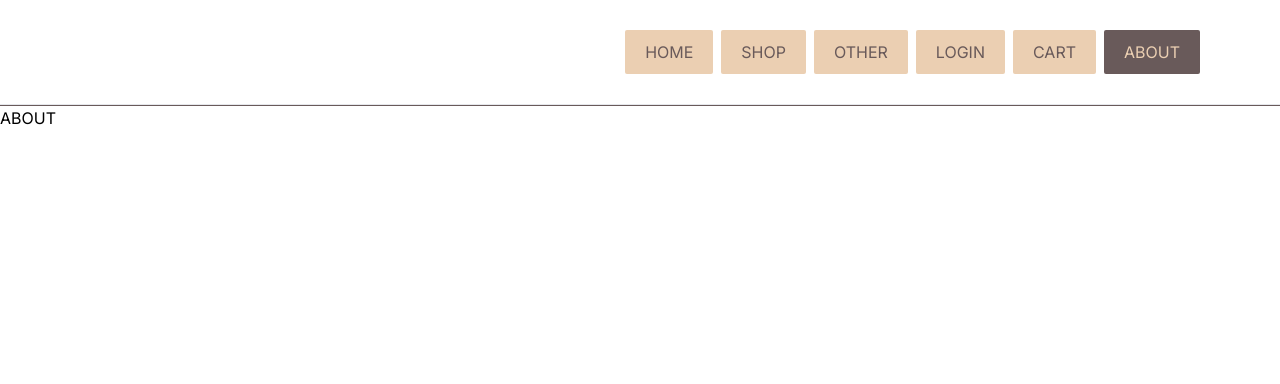
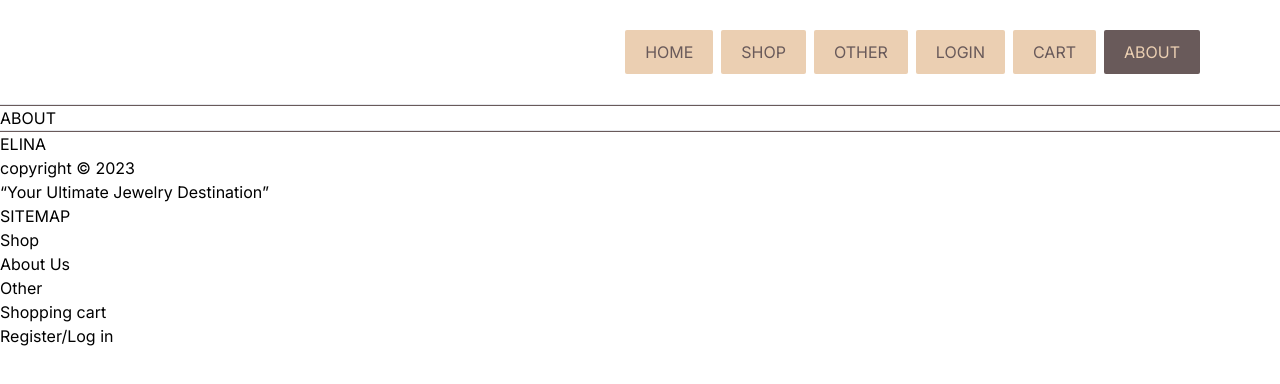
Before and after one commit to DinaVrandecic/HCI-2023-24, a Next.js app in the folder semester-project/: page /about in a window 1280 px wide. Shown: the top 384 px of the page. Built offline with nearby package versions, Linux system fonts and the light colour scheme.

Commit message:
footer begin

```diff
--- a/semester-project/components/Footer.tsx
+++ b/semester-project/components/Footer.tsx
@@ -1,7 +1,20 @@
-export default function Navbar(){
+export default function Footer(){
     return (
         <div>
-
+            <hr className="bg-brown1 h-0.5" />
+            <div>
+                <p>ELINA</p>
+                <p>copyright © 2023</p>
+                <p>“Your Ultimate Jewelry Destination”</p>
+            </div>
+            <div>
+                <h1>SITEMAP</h1>
+                <p>Shop</p>
+                <p>About Us</p>
+                <p>Other</p>
+                <p>Shopping cart</p>
+                <p>Register/Log in</p>
+            </div>
         </div>
     )
 }
```
